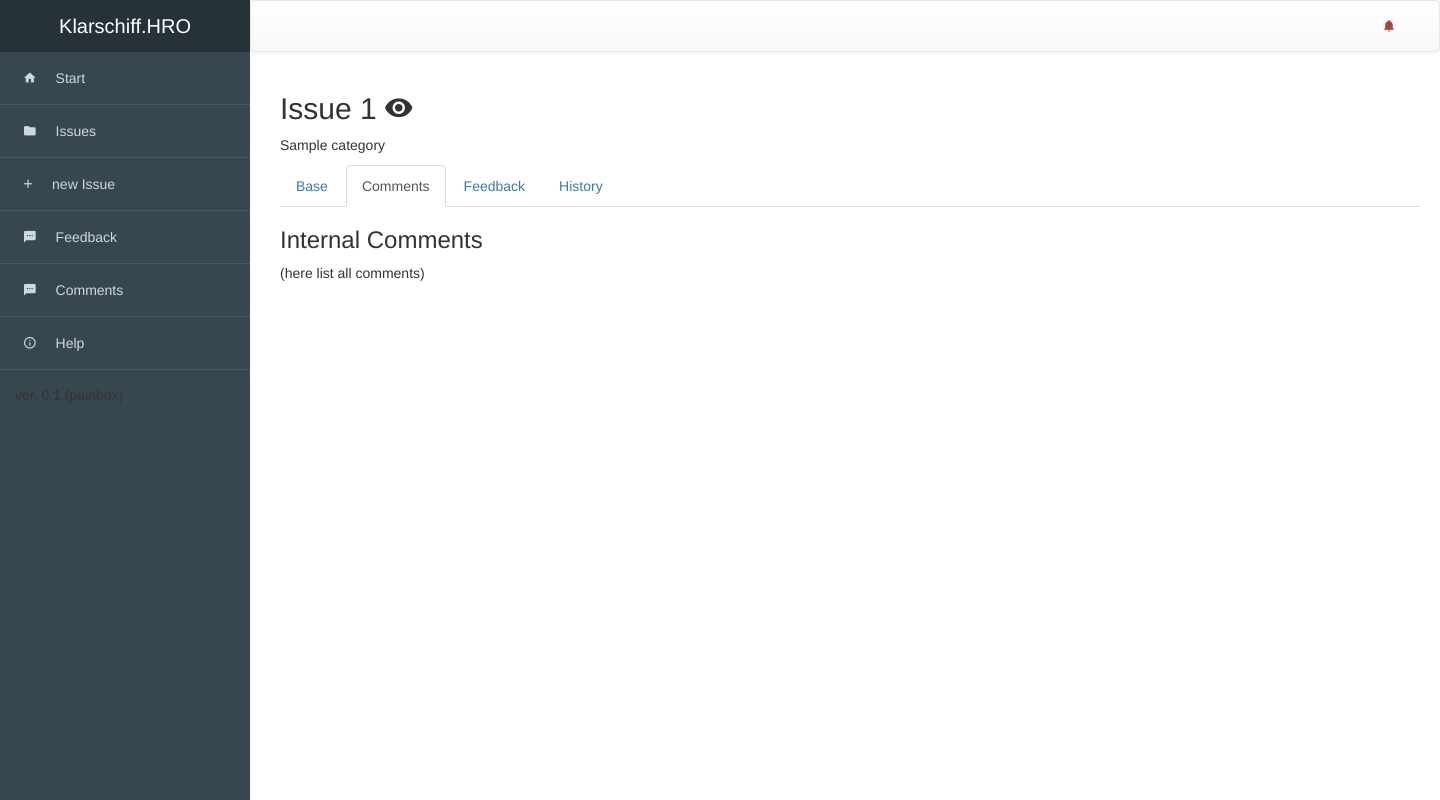
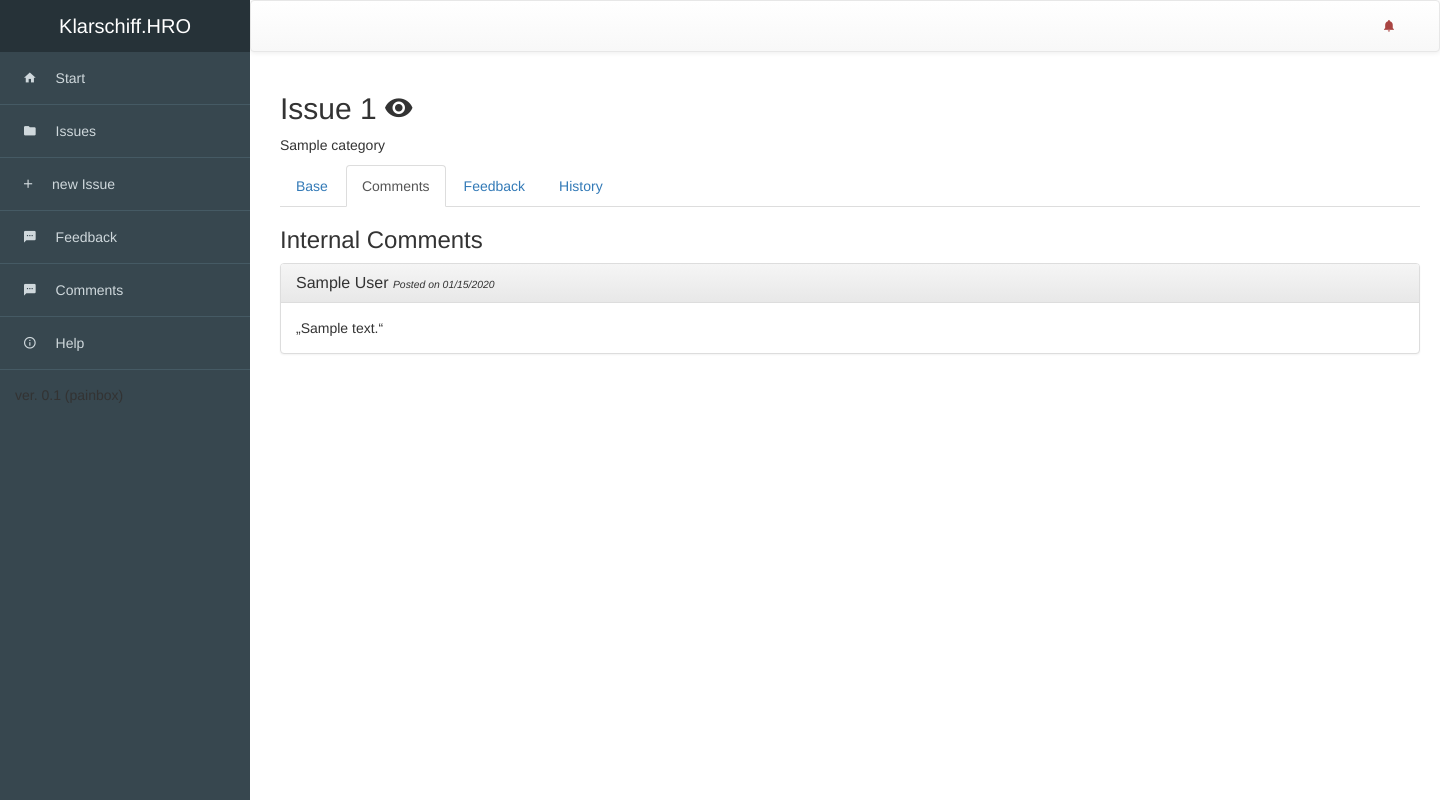
Before and after one commit to Matthias84/cleanship, a Django app: template office/templates/office/issue.html in a window 1440 px wide, after a click on "Comments". Run offline with Django 3.2, Linux system fonts and the light colour scheme; tables that the repository leaves empty hold one stand-in row (values such as "Sample post"); the template is opened without the code that fills it: values that come from a table or form of the project are taken from there, most other values are stand-ins (such as "Sample title", 1, 10 or a date in 2020); grey boxes marked "Sample" are stand-in pictures; some libraries are stand-ins or nearby versions.

Commit message:
feat: Add issue comments/feedback views

```diff
--- a/office/templates/office/issue.html
+++ b/office/templates/office/issue.html
@@ -94,11 +94,30 @@
     </div>
     <div id="comments" class="tab-pane fade">
       <h3>Internal Comments</h3>
-      <p>(here list all comments)</p>
+      {% for comment in issue.comment_set.all %}
+      <div class="panel panel-default">
+          <div class="panel-heading">
+            <h3 class="panel-title">{{comment.author}} <small><i>Posted on {{comment.created_at|date:"SHORT_DATE_FORMAT" }}</i></small></h3>
+          </div>
+          <div class="panel-body">
+            <q>{{comment.content}}</q>
+          </div>
+        </div>
+        {% endfor %}
     </div>
     <div id="feedback" class="tab-pane fade">
       <h3>Public Feedback</h3>
-      <p>(here list all feedback)</p>
+        {% for feedback in issue.feedback_set.all %}
+        <div class="panel panel-default">
+          <div class="panel-heading">
+            <h3 class="panel-title">{{feedback.authorEmail}} <small><i>Written on {{feedback.created_at|date:"SHORT_DATE_FORMAT" }}</i></small></h3>
+          </div>
+          <div class="panel-body">
+            <q>{{feedback.content}}</q>
+          </div>
+        </div>
+        {% endfor %}
+
     </div>
     <div id="history" class="tab-pane fade">
       <h3>History</h3>
```
